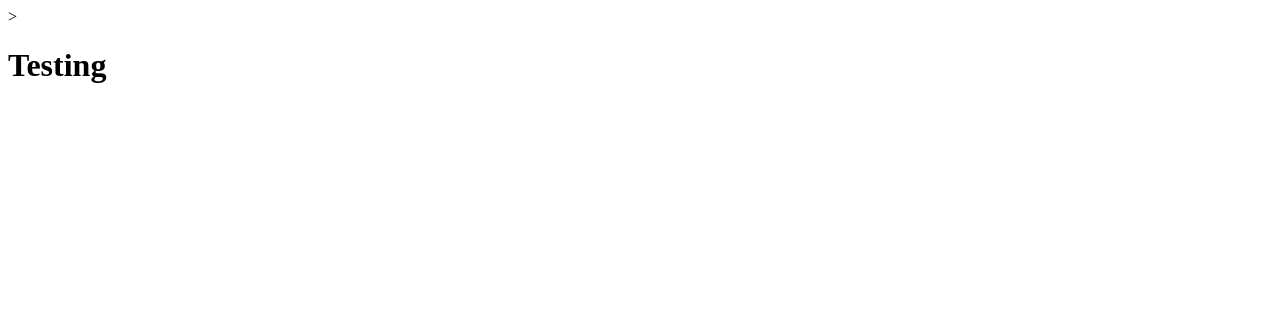
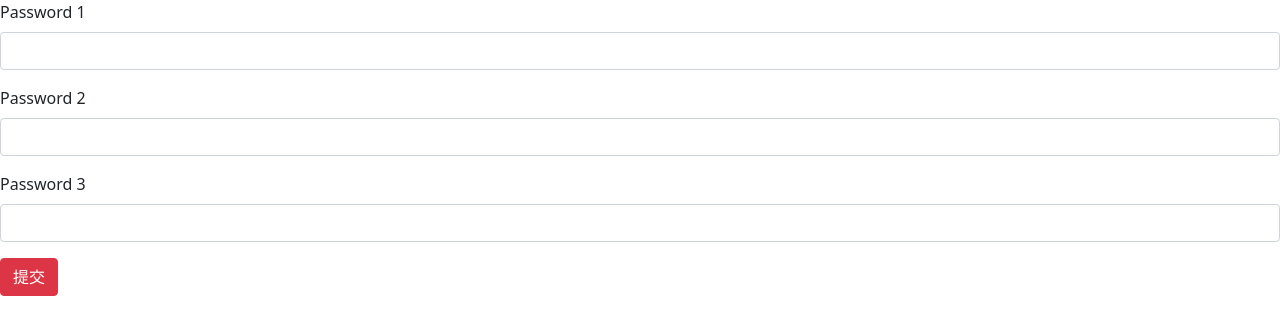
Before and after one commit to Cyuan-Ming/Cyuan-Ming.github.io, a plain HTML site: page index.html in a window 1280 px wide. Drawn offline with nearby package versions, Linux system fonts and the light colour scheme.

Commit message:
Init commit

```diff
--- a/index.html
+++ b/index.html
@@ -1,8 +1,27 @@
 <!DOCTYPE html>
-<head>>
-
+<html lang="en">
+<head>
+  <meta charset="UTF-8">
+  <title>簡單的 HTML 表單</title>
+  <!-- 引入 Bootstrap CSS -->
+  <link href="https://cdn.jsdelivr.net/npm/bootstrap@5.0.2/dist/css/bootstrap.min.css" rel="stylesheet" integrity="sha384-EVSTQN3/azprG1Anm3QDgpJLIm9Nao0Yz1ztcQTwFspd3yD65VohhpuuCOmLASjC" crossorigin="anonymous">
 </head>
 <body>
-    <h1>Testing</h1>
+  <!-- 表單 -->
+  <form action="#">
+    <div class="mb-3">
+      <label for="password1" class="form-label">Password 1</label>
+      <input type="password" class="form-control" id="password1">
+    </div>
+    <div class="mb-3">
+      <label for="password2" class="form-label">Password 2</label>
+      <input type="password" class="form-control" id="password2">
+    </div>
+    <div class="mb-3">
+      <label for="password3" class="form-label">Password 3</label>
+      <input type="password" class="form-control" id="password3">
+    </div>
+    <button type="submit" class="btn btn-danger">提交</button>
+  </form>
 </body>
 </html>
```
